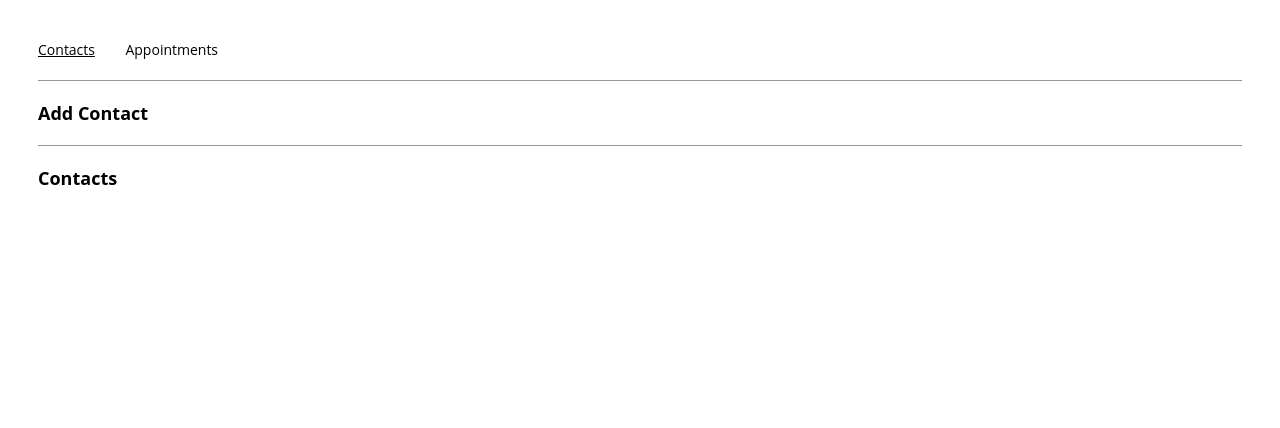
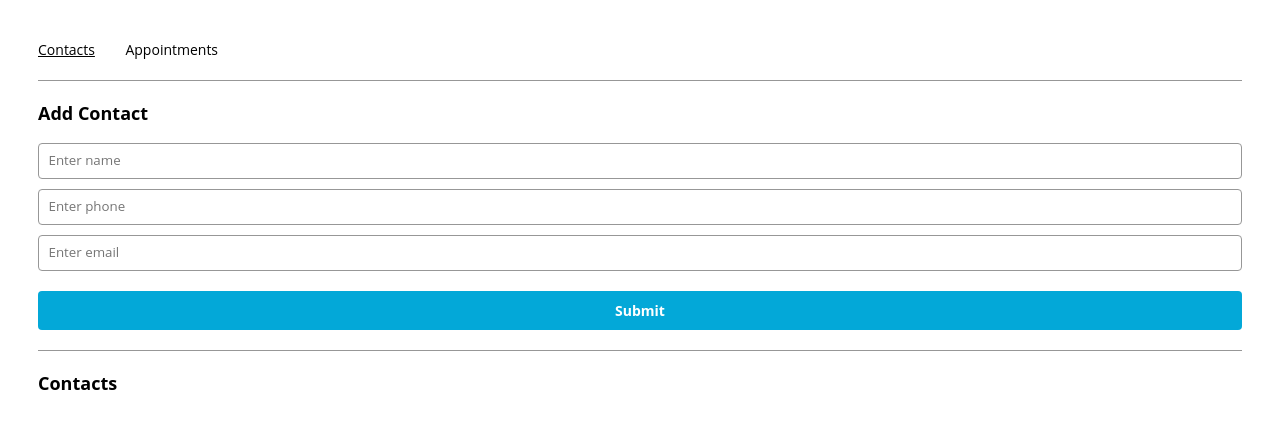
Before and after one commit to aaronnwg/Appointment-Planner-Project, a React (Create React App) app: page /contacts in a window 1280 px wide. Shown: the top 428 px of the page. Built offline with nearby package versions, Linux system fonts and the light colour scheme.

Commit message:
contactForm implemented as stateless componentn

```diff
--- a/src/components/contactForm/ContactForm.js
+++ b/src/components/contactForm/ContactForm.js
@@ -1,15 +1,24 @@
 import React from "react";
 
-export const ContactForm = ({
-  name,
-  setName,
-  phone,
-  setPhone,
-  email,
-  setEmail,
-  handleSubmit
-}) => {
+export const ContactForm = (props) => {
+  const handleNameChange = ({ target }) => {
+    const { name, value } = target;
+    props.setName(value);
+  };
+  const handlePhoneChange = ({ target }) => {
+    const { name, value } = target;
+    props.setPhone(value);
+  };
+  const handleEmailChange = ({ target }) => {
+    const { name, value } = target;
+    props.setEmail(value);
+  };
   return (
-    ContactForm
+    <form onSubmit={props.handleSubmit}>
+      <input type="text" placeholder="Enter name" value = {props.name} onChange  = {handleNameChange}/>
+      <input type="text" placeholder="Enter phone" value = {props.phone} onChange = {handlePhoneChange} pattern = "[1-9][0-9]{2}-[1-9][0-9]{2}-[0-9]{4}" />
+      <input type="text" placeholder="Enter email" value = {props.email} onChange = {handleEmailChange}/>
+      <input type="submit" value="Submit" />
+    </form>
   );
 };
```
